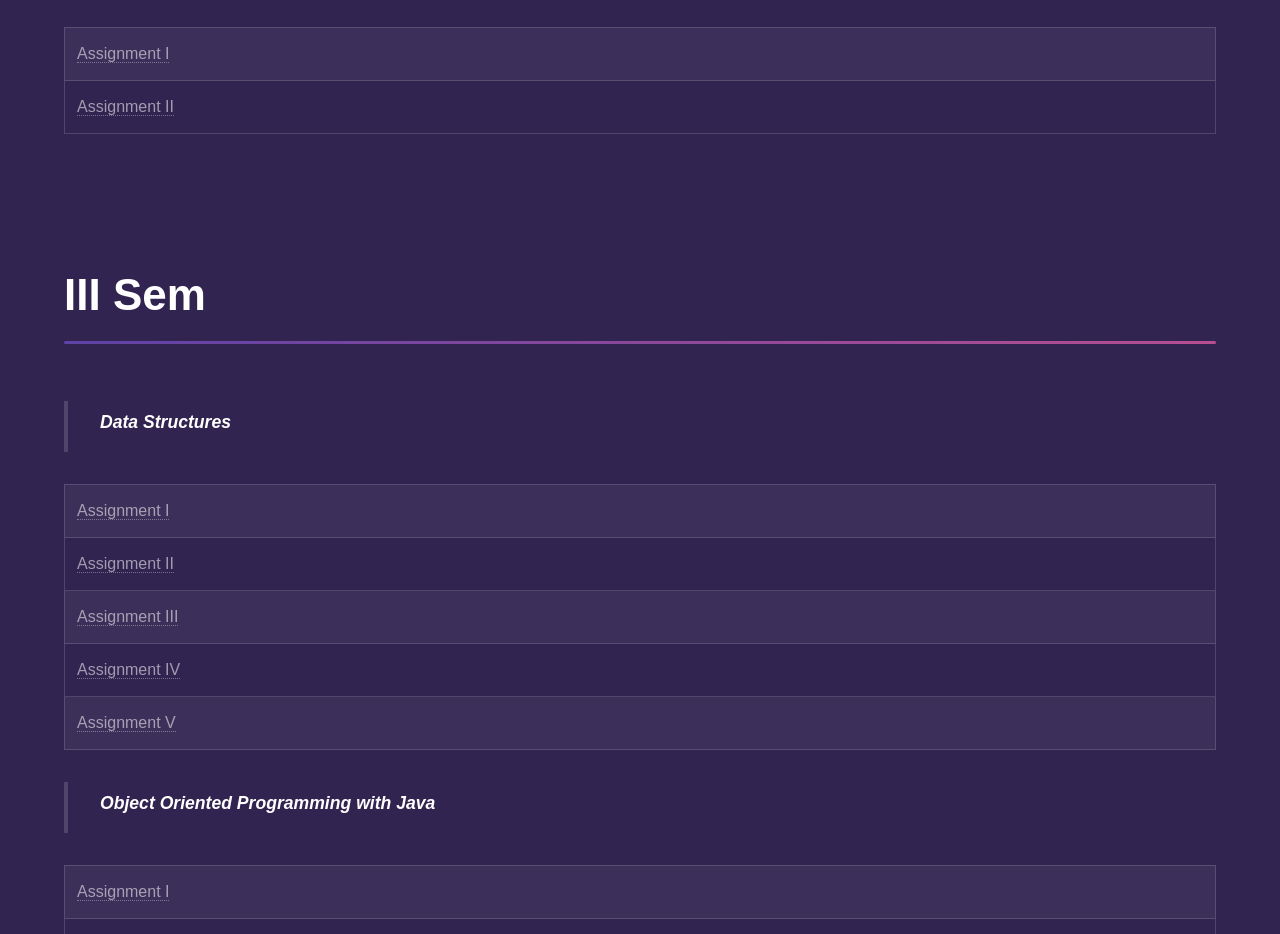
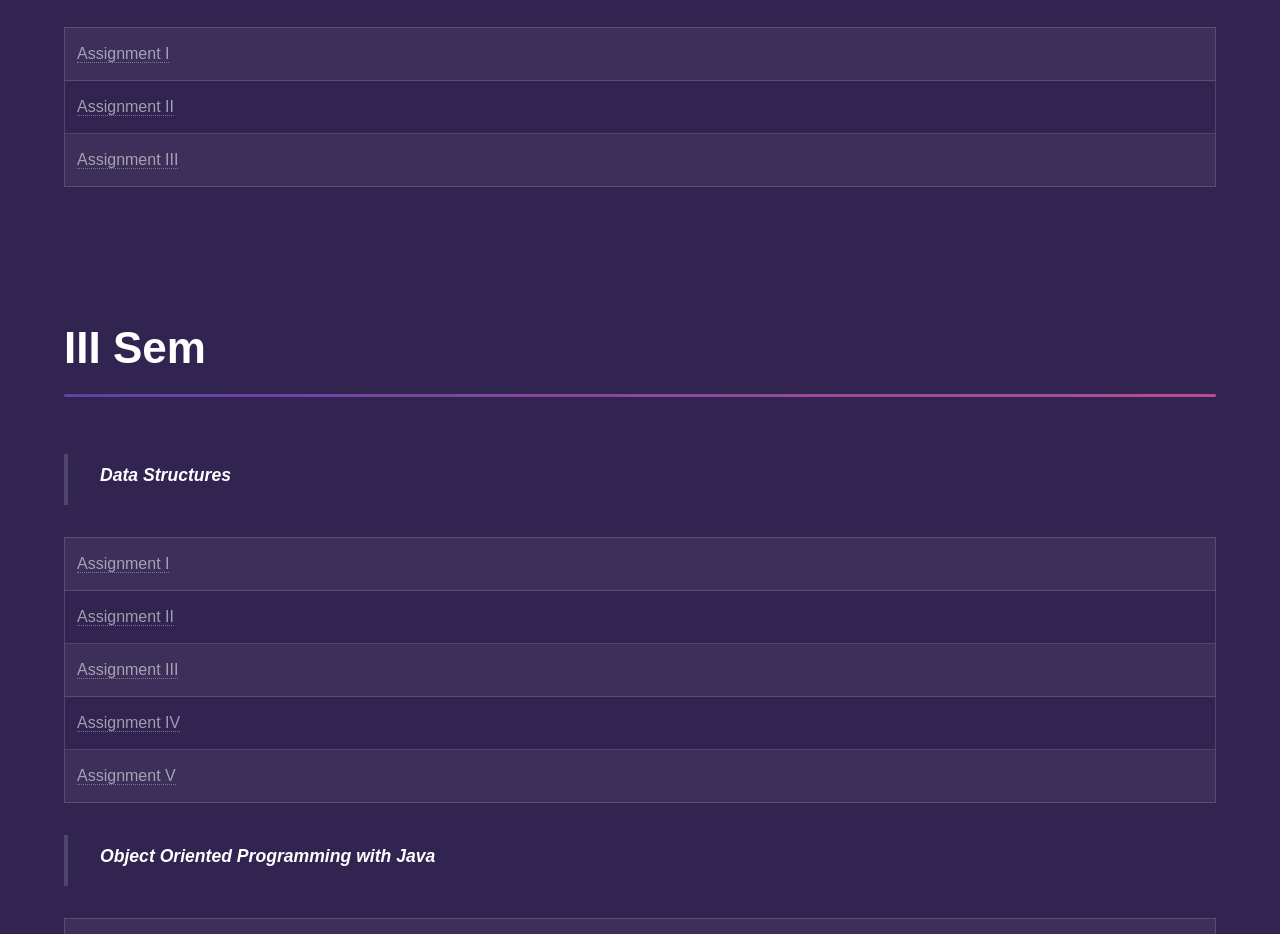
Before and after one commit to NiharikaNeha/mitcse.github.io, a plain HTML site: page index.html in a window 1280 px wide. Shown: the part 900-1834 px from the top of the page. Drawn offline with Linux system fonts and the light colour scheme.

Commit message:
DAA Assignment III

```diff
--- a/index.html
+++ b/index.html
@@ -33,7 +33,7 @@
 		<meta name="msapplication-TileColor" content="#da532c">
 		<meta name="msapplication-TileImage" content="/images/icons/mstile-144x144.png">
 		<meta name="msapplication-config" content="/images/icons/browserconfig.xml">
-		<meta name="theme-color" content="#000000">
+		<meta name="theme-color" content="#5e42a6">
 
 	</head>
 	<body>
@@ -120,6 +120,10 @@
 													<td><a href="/Files/DAA2.pdf">Assignment II</a></td>
 													<!-- <td>DFS, BFS, topological sorting, exhaustive search, string matching.</td> -->
 												</tr>
+												<tr>
+													<td><a href="/Files/DAA3.pdf">Assignment III</a></td>
+													<!-- <td>DFS, BFS, topological sorting, exhaustive search, string matching.</td> -->
+												</tr>
 											</tbody>
 										</table>
 									</div>
```
Also changed, not shown: 1 other file.
